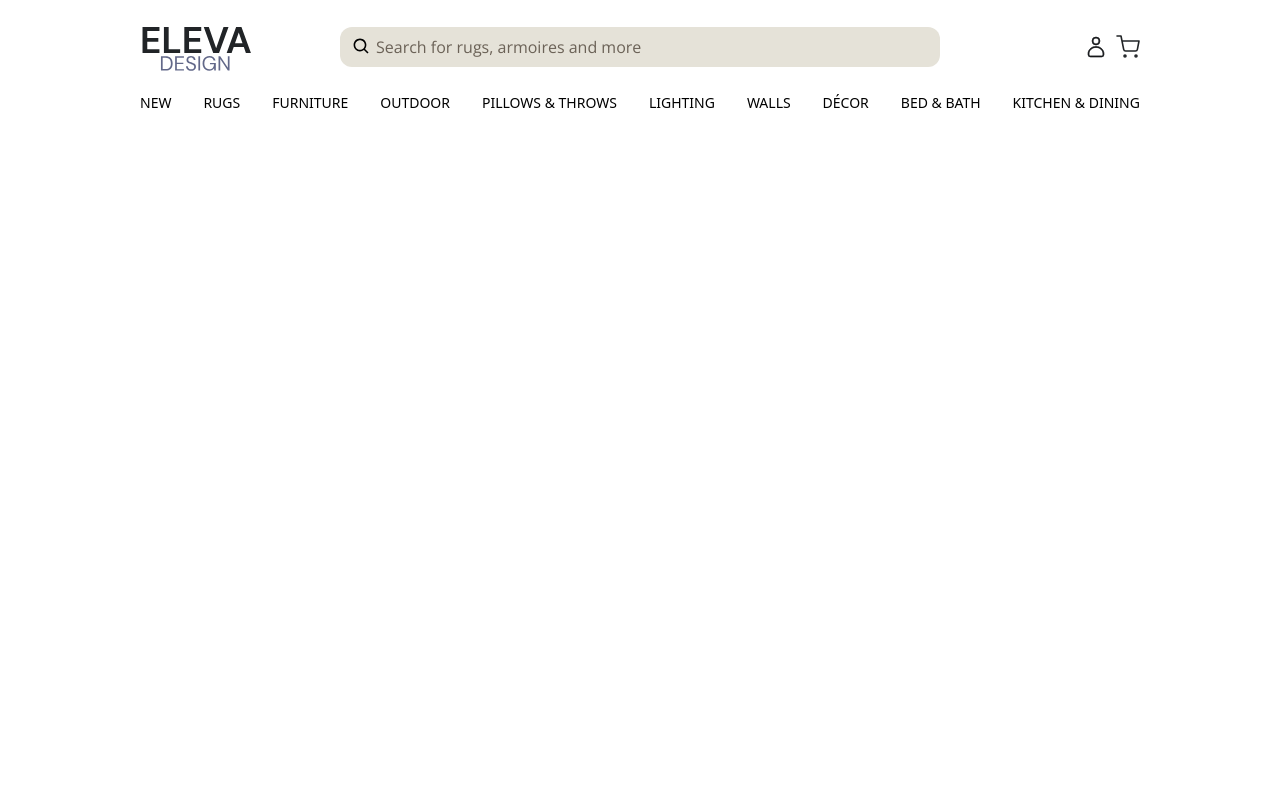
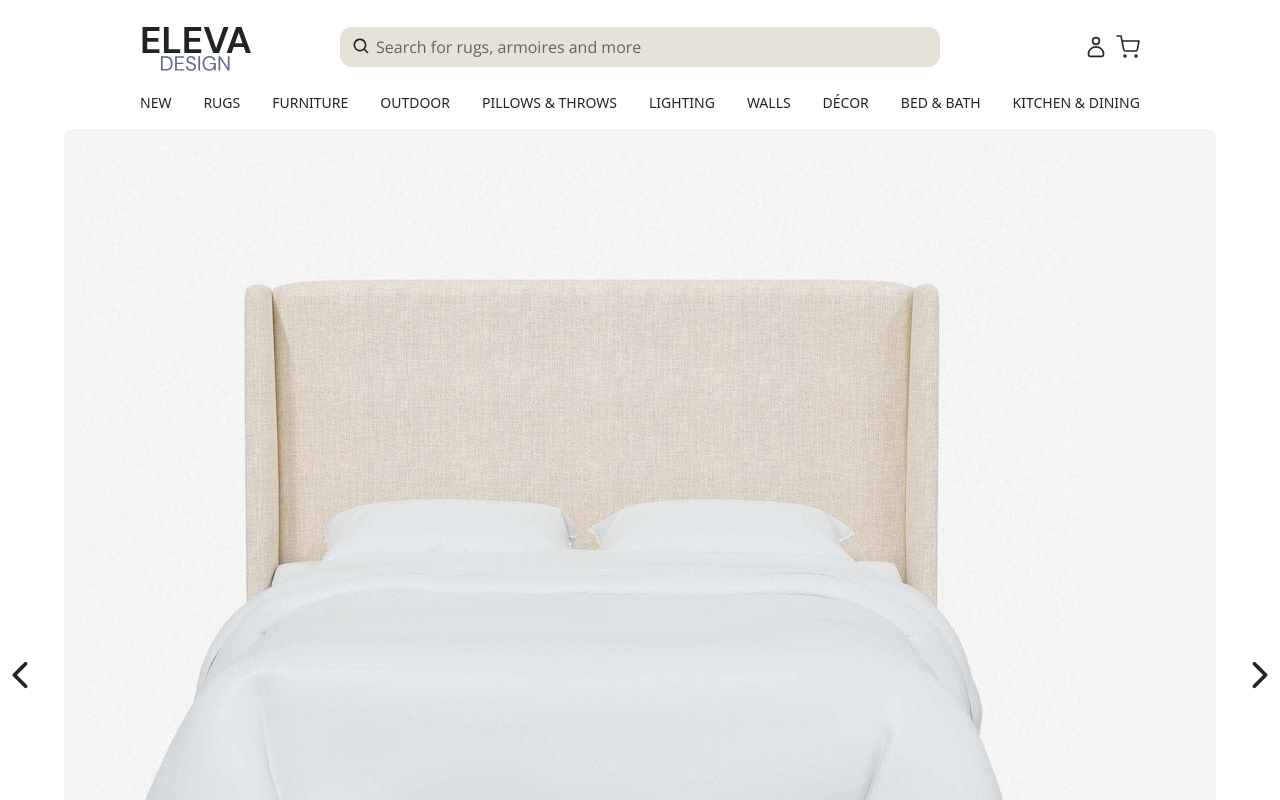
Before and after one commit to ArkadiuszIrlik/furniture-store, a React (Vite) app: page / in a window 1280 px wide. Shown: the top 800 px of the page. Built offline with nearby package versions, Linux system fonts and the light colour scheme.

Commit message:
Update site-wide text color

```diff
--- a/src/App.tsx
+++ b/src/App.tsx
@@ -1,10 +1,14 @@
 import { Header } from './containers';
+import Search from './components/Search';
+import { RecommendedCarousel } from './components';
 import './App.css';
 
 function App() {
   return (
-    <div className="mx-auto 2xl:mx-[18%]">
+    <div className="mx-auto 2xl:mx-[18%] text-text">
       <Header />
+      <RecommendedCarousel />
+      {/* <Search /> */}
     </div>
   );
 }
```
